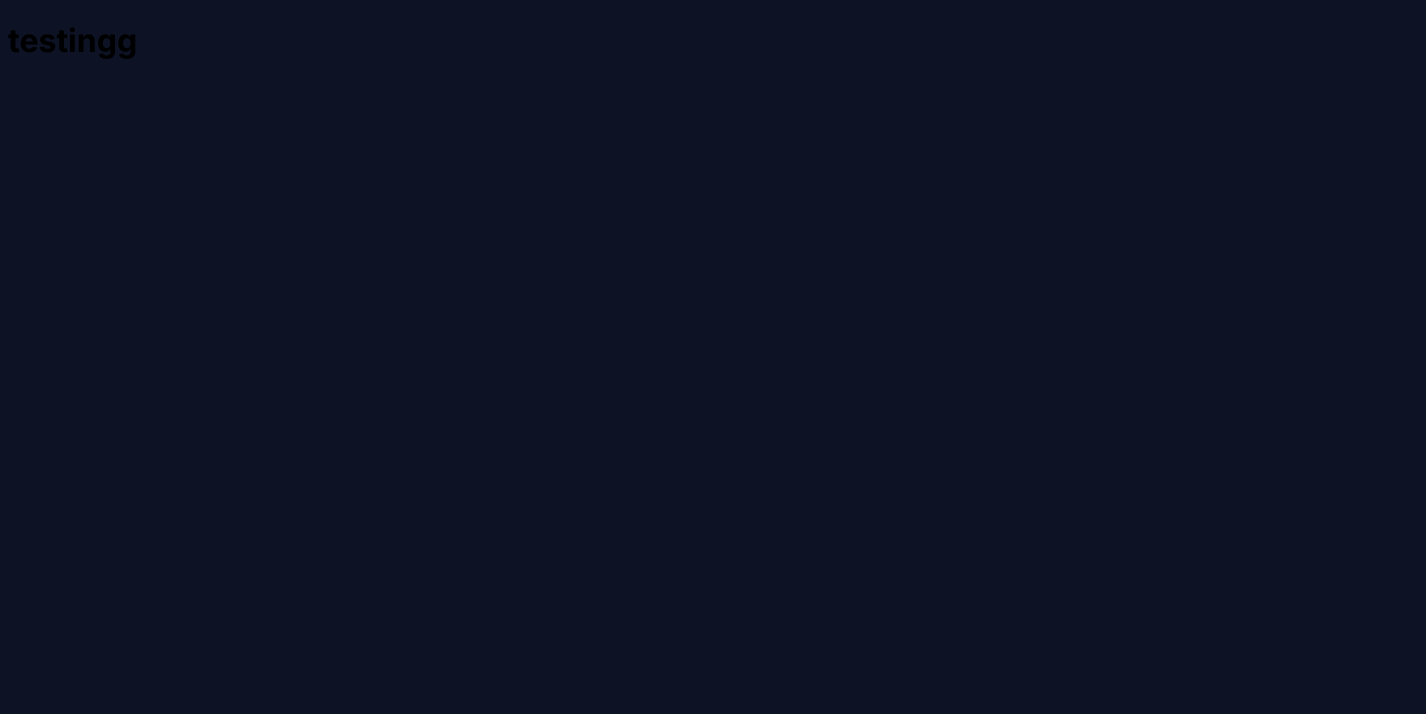
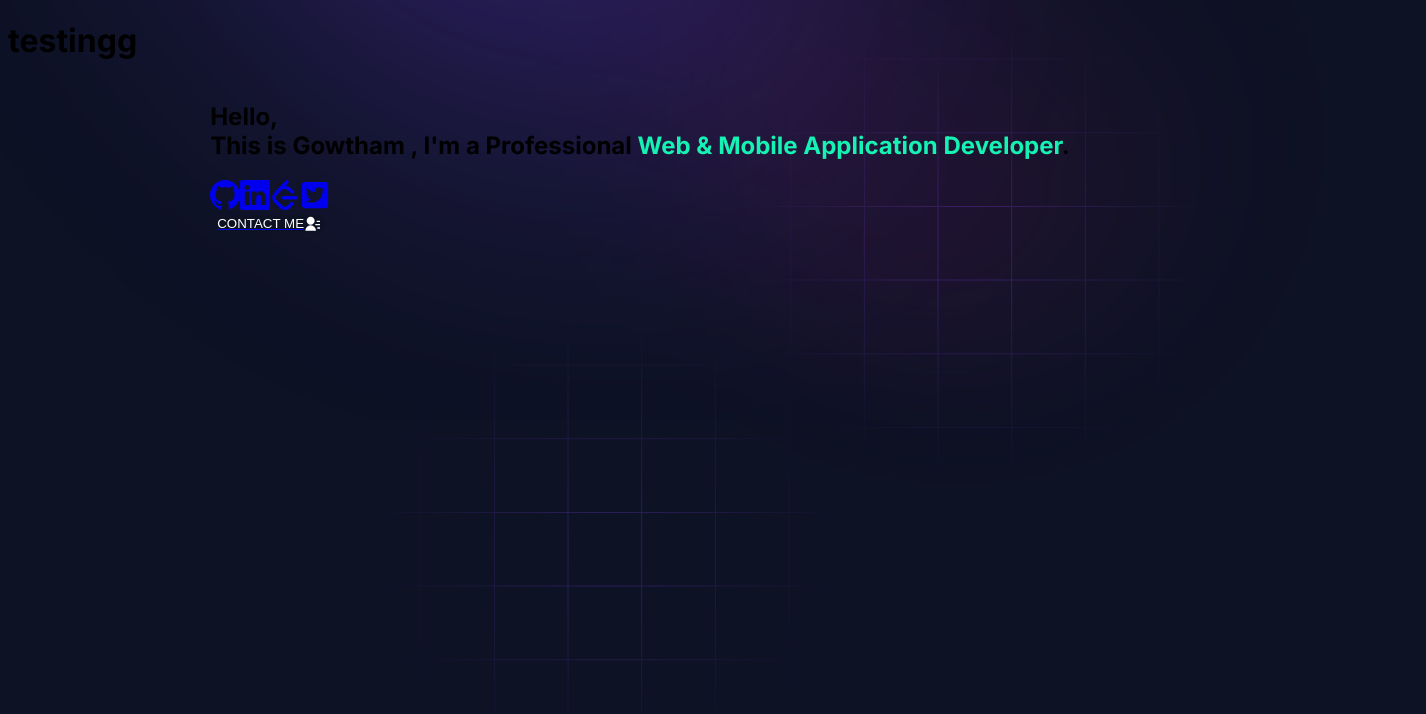
Before and after one commit to gowthamDevTech/gowtham_portfolio_1.2, a Next.js app: page / in a window 1280 px wide. Shown: the top 714 px of the page, 1426 px wide, since content can reach past the window. Built offline with nearby package versions, Linux system fonts and the light colour scheme.

Commit message:
only hero section enabled

```diff
--- a/src/app/page.js
+++ b/src/app/page.js
@@ -5,7 +5,7 @@
 // import ContactSection from "./components/homepage/contact";
 // import Education from "./components/homepage/education";
 // import Experience from "./components/homepage/experience";
-// import HeroSection from "./components/homepage/hero-section";
+import HeroSection from "./components/homepage/hero-section";
 // import Projects from "./components/homepage/projects";
 // import Skills from "./components/homepage/skills";
 
@@ -30,7 +30,7 @@ export default function Home() {
     // <div suppressHydrationWarning>
     <div>
       <h1>testingg</h1>
-      {/* <HeroSection /> */}
+      <HeroSection />
       {/* <AboutSection /> */}
       {/* <Experience /> */}
       {/* <Skills /> */}
```
